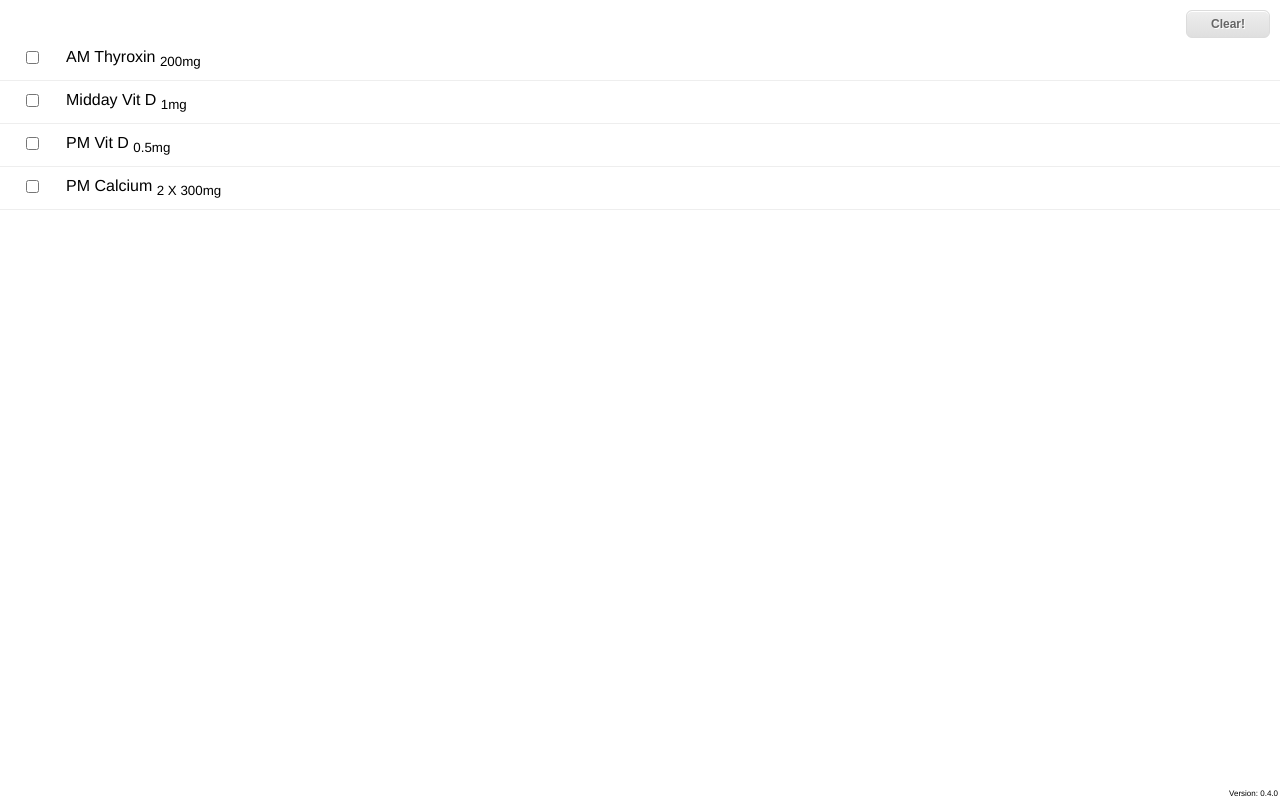
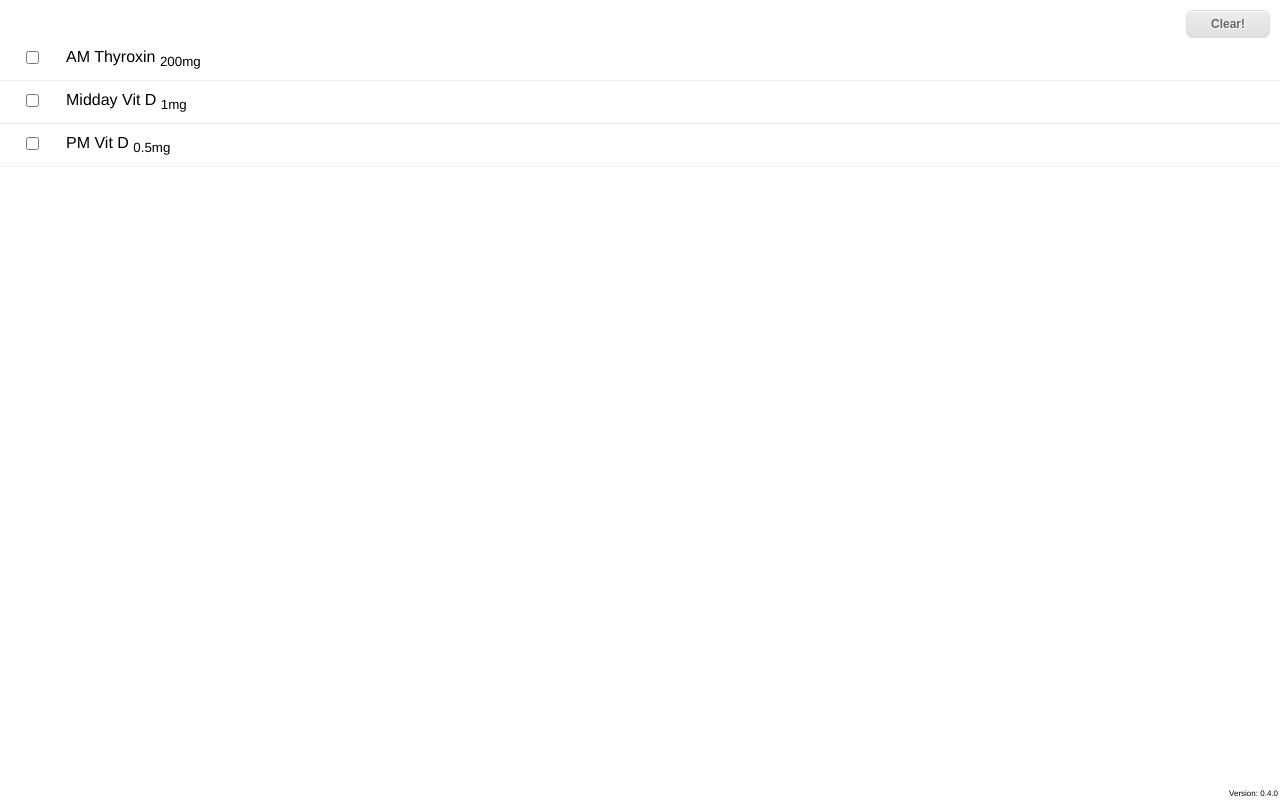
Before and after one commit to cleatsandcode/meds, a plain HTML site: page index.html in a window 1280 px wide. Drawn offline with Linux system fonts and the light colour scheme.

Commit message:
changing meds to smaller amounted and re indexing list from commented out regions

```diff
--- a/index.html
+++ b/index.html
@@ -917,10 +917,10 @@ var addToHomeConfig = {
   <div id="item3" class="col str">PM Vit D <sub>0.5mg</sub></div>
 </item>
 
-<item>
+<!-- <item>
   <div id="no4" class="col"><input type="checkbox" id="cb4" class="cbox"></div>
   <div id="item4" class="col str">PM Calcium <sub>2 X 300mg</sub></div>
-</item>
+</item> -->
 <!-- <item>
   <div id="no5" class="col"><input type="checkbox" id="cb5" class="cbox"></div>
   <div id="item5" class="col str">PM Vit D 0.5mg</div>
```
Also changed, not shown: 2 other files.
